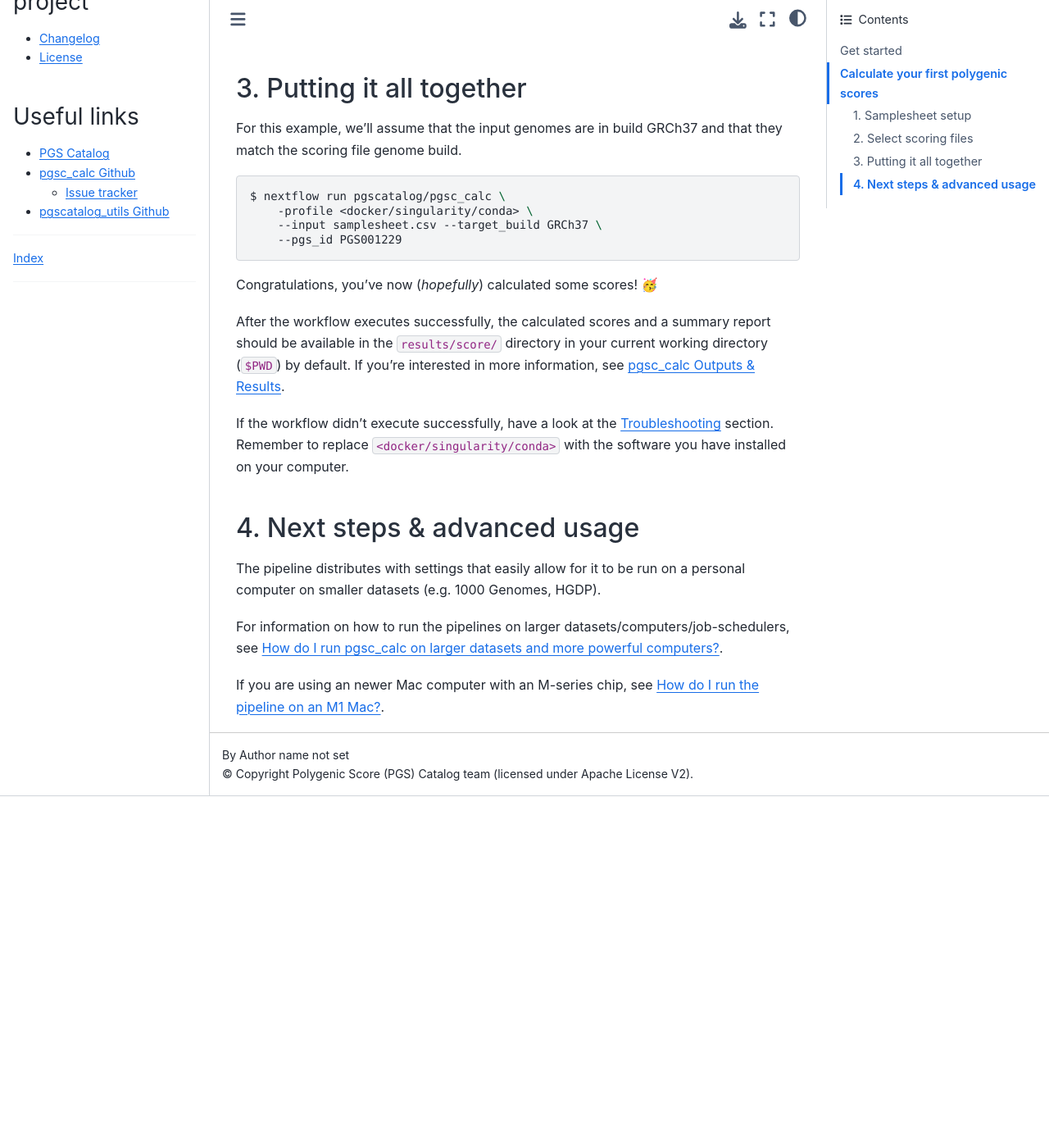
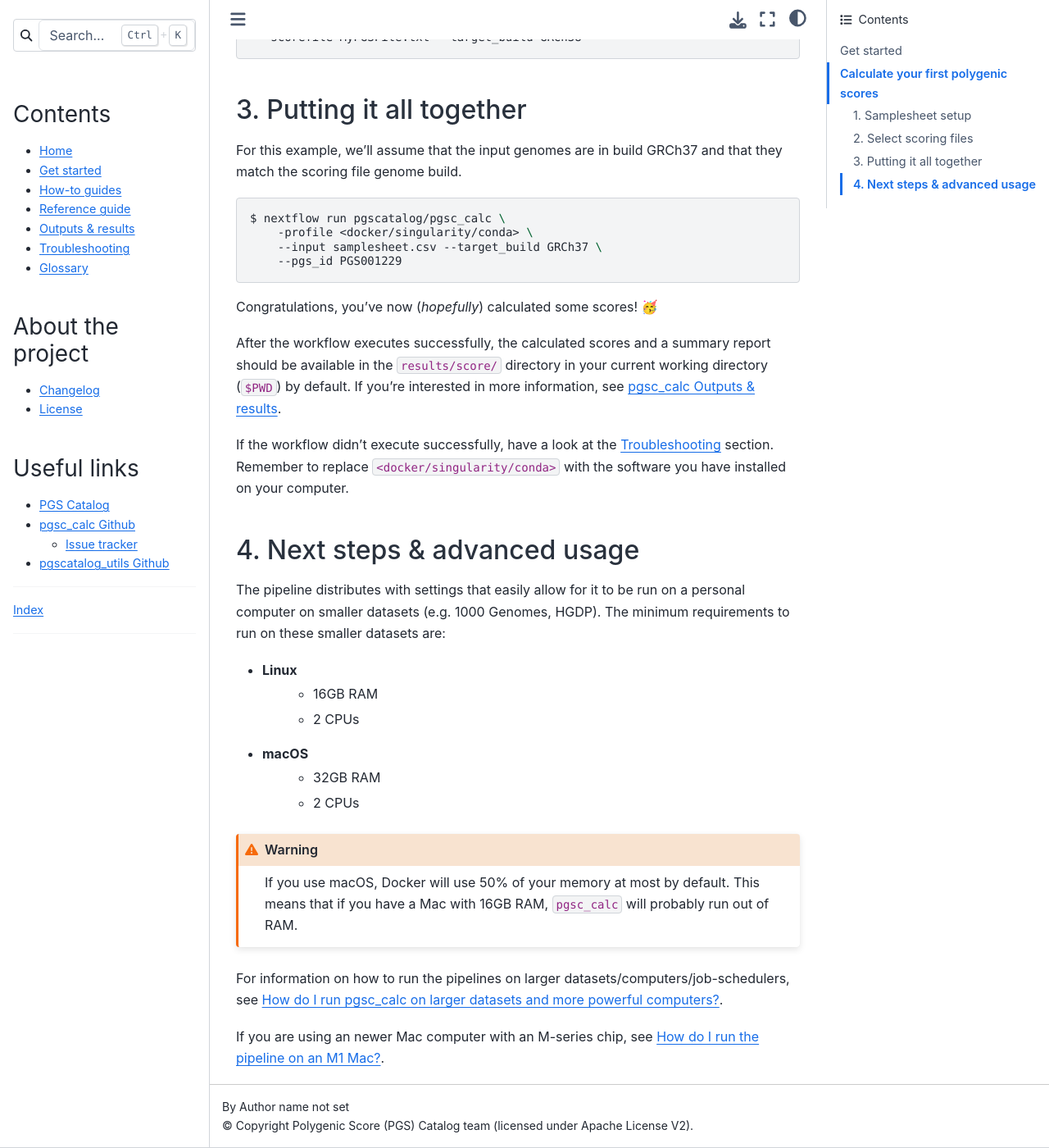
Before and after one commit to PGScatalog/pgsc_calc, a Sphinx documentation site: the page built from docs/getting-started.rst, in a window 1280 px wide and 1400 px high, scrolled down 3696 px. Shown: the whole window at 82% size. Built offline with Sphinx 7.4.7 and the Sphinx Book theme 1.1.4, drawn with Linux system fonts in a browser that asks for light colours; before the commit the page ends 4667 px from its top, so only the background shows below that; some of the changed text lies outside the part shown.

Commit message:
add minimum requirements

```diff
--- a/docs/_templates/globaltoc.html
+++ b/docs/_templates/globaltoc.html
@@ -5,7 +5,7 @@
   <li><a href="{{ pathto('getting-started') }}">Get started</a></li>
   <li><a href="{{ pathto('how-to/index') }}">How-to guides</a></li>
   <li><a href="{{ pathto('reference/index') }}">Reference guide</a></li>
-  <li><a href="{{ pathto('output') }}">Outputs & Results</a></li>
+  <li><a href="{{ pathto('output') }}">Outputs & results</a></li>
   <li><a href="{{ pathto('troubleshooting') }}">Troubleshooting</a></li>
   <li><a href="{{ pathto('glossary') }}">Glossary</a></li>
 </ul>
--- a/docs/getting-started.rst
+++ b/docs/getting-started.rst
@@ -5,7 +5,8 @@
 Get started
 ===========
 
-``pgsc_calc`` requires Nextflow and one of Docker, Singularity, or Anaconda.
+``pgsc_calc`` requires Nextflow and one of Docker, Singularity, or
+Anaconda. You will need a POSIX compatible system, like Linux or macOS, to run ``pgsc_calc``.
 
 1. Start by `installing nextflow`_:
 
@@ -30,8 +31,8 @@ Get started
     ...
 
 And check if Docker, Singularity, or Anaconda are working by running the
-workflow with bundled test data and replacing ``<docker/singularity/conda>`` in the command below
-with the specific container manager you intend to use:
+workflow with bundled test data and replacing ``<docker/singularity/conda>`` in
+the command below with the specific container manager you intend to use:
 
 .. code-block:: console
 
@@ -236,7 +237,19 @@ with the software you have installed on your computer.
 ------------------------------
 
 The pipeline distributes with settings that easily allow for it to be run on a
-personal computer on smaller datasets (e.g. 1000 Genomes, HGDP).
+personal computer on smaller datasets (e.g. 1000 Genomes, HGDP). The minimum
+requirements to run on these smaller datasets are:
+
+* Linux
+    - 16GB RAM
+    - 2 CPUs
+* macOS
+    - 32GB RAM
+    - 2 CPUs
+
+.. warning:: If you use macOS, Docker will use 50% of your memory at most by
+             default. This means that if you have a Mac with 16GB RAM,
+             ``pgsc_calc`` will probably run out of RAM.
 
 For information on how to run the pipelines on larger datasets/computers/job-schedulers,
 see :ref:`big job`.
--- a/docs/output.rst
+++ b/docs/output.rst
@@ -1,7 +1,7 @@
 
 .. _interpret:
 
-``pgsc_calc`` Outputs & Results
+``pgsc_calc`` Outputs & results
 ===============================
 
 
```
